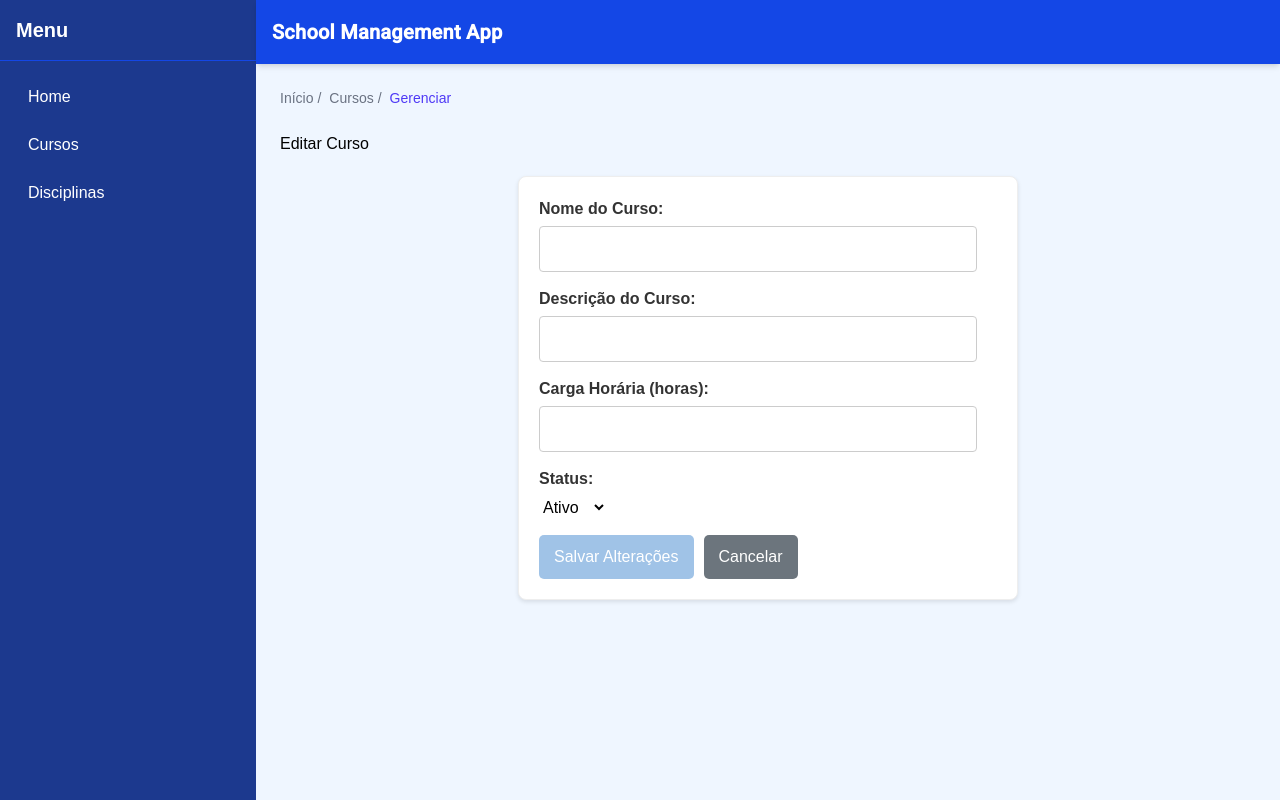
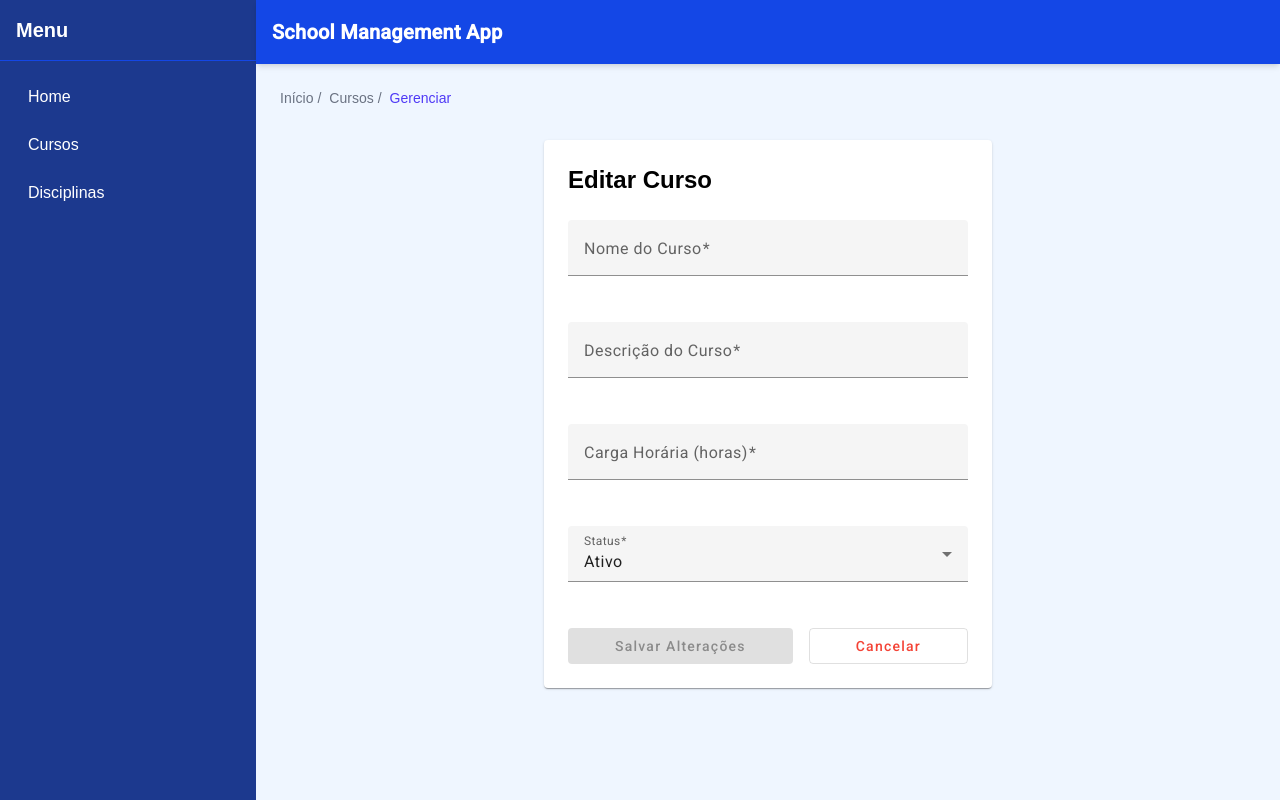
Before and after one commit to santanasara/school-management-app, an Angular app in the folder frontend/: page /cursos/editar/1 in a window 1280 px wide. Built offline with nearby package versions, Linux system fonts and the light colour scheme; no server answers.

Commit message:
refactor: atualiza form de create e edit (#2)

```diff
--- a/frontend/src/app/modules/curso/components/curso-create/curso-create.component.html
+++ b/frontend/src/app/modules/curso/components/curso-create/curso-create.component.html
@@ -1,9 +1,11 @@
-<h3 class="text-2xl font-semibold mb-6">Criar Novo Curso</h3>
+<mat-card class="max-w-md mx-auto mt-8 p-6 shadow-lg">
+  <h3 class="text-2xl font-semibold mb-6">Cadastrar Novo Curso</h3>
 
-<form [formGroup]="cursoForm" (ngSubmit)="onSubmit()" class="max-w-lg mx-auto space-y-6">
+  <form [formGroup]="cursoForm" (ngSubmit)="onSubmit()" class="space-y-6">
+
     <mat-form-field appearance="fill" class="w-full">
       <mat-label>Nome do Curso</mat-label>
-    <input matInput formControlName="nome" />
+      <input matInput type="text" formControlName="nome" />
       <mat-error *ngIf="cursoForm.get('nome')?.invalid && cursoForm.get('nome')?.touched">
         Nome do curso é obrigatório.
       </mat-error>
@@ -11,7 +13,7 @@
 
     <mat-form-field appearance="fill" class="w-full">
       <mat-label>Descrição do Curso</mat-label>
-    <input matInput formControlName="descricao" />
+      <input matInput type="text" formControlName="descricao" />
       <mat-error *ngIf="cursoForm.get('descricao')?.invalid && cursoForm.get('descricao')?.touched">
         Descrição do curso é obrigatório.
       </mat-error>
@@ -37,11 +39,12 @@
     </mat-form-field>
 
     <div class="flex justify-between">
-    <button mat-raised-button color="primary" type="submit" [disabled]="cursoForm.invalid">
-      Salvar Curso
+      <button mat-raised-button color="primary" type="submit" [disabled]="cursoForm.invalid" class="flex-grow mr-2">
+        Cadastrar
       </button>
-    <button mat-stroked-button color="warn" type="button" [routerLink]="['/cursos']">
+      <button mat-stroked-button color="warn" type="button" [routerLink]="['/cursos']" class="flex-grow ml-2">
         Cancelar
       </button>
     </div>
   </form>
+</mat-card>
--- a/frontend/src/app/modules/curso/components/curso-create/curso-create.component.ts
+++ b/frontend/src/app/modules/curso/components/curso-create/curso-create.component.ts
@@ -3,12 +3,12 @@ import { CommonModule } from '@angular/common';
 import { ReactiveFormsModule, FormBuilder, FormGroup, Validators } from '@angular/forms';
 import { Router, RouterLink } from '@angular/router';
 import { CursoService } from '../../services/curso.service';
-import { Curso } from '../../models/curso';
 
 import { MatFormFieldModule } from '@angular/material/form-field';
 import { MatInputModule } from '@angular/material/input';
 import { MatSelectModule } from '@angular/material/select';
 import { MatButtonModule } from '@angular/material/button';
+import { MatCard } from '@angular/material/card';
 
 @Component({
   selector: 'app-curso-create',
@@ -20,7 +20,8 @@ import { MatButtonModule } from '@angular/material/button';
     MatFormFieldModule,
     MatInputModule,
     MatSelectModule,
-    MatButtonModule
+    MatButtonModule,
+    MatCard
   ],
   templateUrl: './curso-create.component.html',
 })
@@ -44,13 +45,12 @@ export class CursoCreateComponent implements OnInit {
 
   onSubmit(): void {
     if (this.cursoForm.valid) {
-      const novoCurso: Curso = this.cursoForm.value;
-      this.cursoService.createCurso(novoCurso).subscribe(() => {
+      this.cursoService.createCurso(this.cursoForm.value).subscribe(() => {
         console.log('Curso criado com sucesso!');
         this.router.navigate(['/cursos']);
       });
     } else {
-      console.log('Formulário inválido. Preencha todos os campos obrigatórios.');
+      console.log('Formulário inválido.');
     }
   }
 }
--- a/frontend/src/app/modules/curso/components/curso-edit/curso-edit.component.css
+++ /dev/null
@@ -1,80 +0,0 @@
-/* src/app/modules/curso/components/curso-edit/curso-edit.component.css */
-
-/* Use os mesmos estilos do curso-create.component.css ou um arquivo de estilos compartilhado */
-form {
-  padding: 20px;
-  border: 1px solid #eee;
-  border-radius: 8px;
-  background-color: #fff;
-  box-shadow: 0 2px 4px rgba(0,0,0,0.1);
-  max-width: 500px;
-  margin: 20px auto;
-}
-
-.form-group {
-  margin-bottom: 15px;
-}
-
-label {
-  display: block;
-  margin-bottom: 5px;
-  font-weight: bold;
-  color: #333;
-}
-
-input[type="text"],
-input[type="number"] {
-  width: calc(100% - 20px);
-  padding: 10px;
-  border: 1px solid #ccc;
-  border-radius: 4px;
-  box-sizing: border-box;
-  font-size: 16px;
-}
-
-input[type="text"]:focus,
-input[type="number"]:focus {
-  outline: none;
-  border-color: #007bff;
-  box-shadow: 0 0 0 0.2rem rgba(0, 123, 255, 0.25);
-}
-
-.error-message {
-  color: #dc3545;
-  font-size: 0.875em;
-  margin-top: 5px;
-}
-
-button[type="submit"] {
-  background-color: #007bff;
-  color: white;
-  padding: 10px 15px;
-  border: none;
-  border-radius: 5px;
-  cursor: pointer;
-  font-size: 16px;
-  margin-right: 10px;
-}
-
-button[type="submit"]:disabled {
-  background-color: #a0c3e7;
-  cursor: not-allowed;
-}
-
-button[type="submit"]:hover:not(:disabled) {
-  background-color: #0056b3;
-}
-
-.cancel-button {
-  background-color: #6c757d;
-  color: white;
-  padding: 10px 15px;
-  border: none;
-  border-radius: 5px;
-  cursor: pointer;
-  font-size: 16px;
-}
-
-.cancel-button:hover {
-  background-color: #5a6268;
-}
--- a/frontend/src/app/modules/curso/components/curso-edit/curso-edit.component.html
+++ b/frontend/src/app/modules/curso/components/curso-edit/curso-edit.component.html
@@ -1,42 +1,50 @@
-<h3>Editar Curso</h3>
+<mat-card class="max-w-md mx-auto mt-8 p-6 shadow-lg">
+  <h3 class="text-2xl font-semibold mb-6">Editar Curso</h3>
 
-<form [formGroup]="cursoForm" (ngSubmit)="onSubmit()">
-  <div class="form-group">
-    <label for="nome">Nome do Curso:</label>
-    <input id="nome" type="text" formControlName="nome">
-    <div *ngIf="cursoForm.get('nome')?.invalid && cursoForm.get('nome')?.touched" class="error-message">
-      Nome do curso é obrigatório.
+  <form [formGroup]="cursoForm" (ngSubmit)="onSubmit()" class="space-y-6">
+
+    <mat-form-field appearance="fill" class="w-full">
+      <mat-label>Nome do Curso</mat-label>
+      <input matInput type="text" formControlName="nome" />
+      <mat-error *ngIf="cursoForm.get('nome')?.invalid && cursoForm.get('nome')?.touched">
+        Nome do curso é obrigatório.
+      </mat-error>
+    </mat-form-field>
+
+    <mat-form-field appearance="fill" class="w-full">
+      <mat-label>Descrição do Curso</mat-label>
+      <input matInput type="text" formControlName="descricao" />
+      <mat-error *ngIf="cursoForm.get('descricao')?.invalid && cursoForm.get('descricao')?.touched">
+        Descrição do curso é obrigatório.
+      </mat-error>
+    </mat-form-field>
+
+    <mat-form-field appearance="fill" class="w-full">
+      <mat-label>Carga Horária (horas)</mat-label>
+      <input matInput type="number" formControlName="cargaHoraria" />
+      <mat-error *ngIf="cursoForm.get('cargaHoraria')?.invalid && cursoForm.get('cargaHoraria')?.touched">
+        Carga horária é obrigatória e deve ser um número positivo.
+      </mat-error>
+    </mat-form-field>
+
+    <mat-form-field appearance="fill" class="w-full">
+      <mat-label>Status</mat-label>
+      <mat-select formControlName="status">
+        <mat-option [value]="true">Ativo</mat-option>
+        <mat-option [value]="false">Inativo</mat-option>
+      </mat-select>
+      <mat-error *ngIf="cursoForm.get('status')?.invalid && cursoForm.get('status')?.touched">
+        Status é obrigatório.
+      </mat-error>
+    </mat-form-field>
+
+    <div class="flex justify-between">
+      <button mat-raised-button color="primary" type="submit" [disabled]="cursoForm.invalid" class="flex-grow mr-2">
+        Salvar Alterações
+      </button>
+      <button mat-stroked-button color="warn" type="button" [routerLink]="['/cursos']" class="flex-grow ml-2">
+        Cancelar
+      </button>
     </div>
-  </div>
-
-  <div class="form-group">
-    <label for="descricao">Descrição do Curso:</label>
-    <input id="descricao" type="text" formControlName="descricao">
-    <div *ngIf="cursoForm.get('descricao')?.invalid && cursoForm.get('descricao')?.touched" class="error-message">
-      Descrição do curso é obrigatório.
-    </div>
-  </div>
-
-  <div class="form-group">
-    <label for="cargaHoraria">Carga Horária (horas):</label>
-    <input id="cargaHoraria" type="number" formControlName="cargaHoraria">
-    <div *ngIf="cursoForm.get('cargaHoraria')?.invalid && cursoForm.get('cargaHoraria')?.touched" class="error-message">
-      Carga horária é obrigatória e deve ser um número positivo.
-    </div>
-  </div>
-
-  <div class="form-group">
-    <label for="status">Status:</label>
-    <select id="status" formControlName="status">
-      <option [ngValue]="true">Ativo</option>
-      <option [ngValue]="false">Inativo</option>
-    </select>
-    <div *ngIf="cursoForm.get('status')?.invalid && cursoForm.get('status')?.touched" class="error-message">
-      Status é obrigatório.
-    </div>
-  </div>
-
-
-  <button type="submit" [disabled]="cursoForm.invalid">Salvar Alterações</button>
-  <button type="button" class="cancel-button" [routerLink]="['/cursos']">Cancelar</button>
-</form>
+  </form>
+</mat-card>
--- a/frontend/src/app/modules/curso/components/curso-edit/curso-edit.component.ts
+++ b/frontend/src/app/modules/curso/components/curso-edit/curso-edit.component.ts
@@ -1,13 +1,17 @@
-// src/app/modules/curso/components/curso-edit/curso-edit.component.ts
-
 import { Component, OnInit } from '@angular/core';
 import { CommonModule } from '@angular/common';
 import { ReactiveFormsModule, FormBuilder, FormGroup, Validators } from '@angular/forms';
 import { ActivatedRoute, Router, RouterLink } from '@angular/router';
 import { CursoService } from '../../services/curso.service';
 import { Curso } from '../../models/curso';
-import { switchMap } from 'rxjs/operators'; // Para encadear observables
+import { switchMap } from 'rxjs/operators';
 import { Observable } from 'rxjs';
+
+import { MatFormFieldModule } from '@angular/material/form-field';
+import { MatInputModule } from '@angular/material/input';
+import { MatSelectModule } from '@angular/material/select';
+import { MatButtonModule } from '@angular/material/button';
+import { MatCard } from '@angular/material/card';
 
 @Component({
   selector: 'app-curso-edit',
@@ -15,10 +19,14 @@ import { Observable } from 'rxjs';
   imports: [
     CommonModule,
     ReactiveFormsModule,
-    RouterLink
+    RouterLink,
+    MatFormFieldModule,
+    MatInputModule,
+    MatSelectModule,
+    MatButtonModule,
+    MatCard
   ],
   templateUrl: './curso-edit.component.html',
-  styleUrls: ['./curso-edit.component.css']
 })
 export class CursoEditComponent implements OnInit {
   cursoForm!: FormGroup;
@@ -47,14 +55,14 @@ export class CursoEditComponent implements OnInit {
         if (this.cursoId) {
           return this.cursoService.getCursoById(this.cursoId);
         }
-        return new Observable<Curso | undefined>(); // Retorna um observable vazio se não houver ID
+        return new Observable<Curso | undefined>();
       })
     ).subscribe(curso => {
       if (curso) {
-        this.cursoForm.patchValue(curso); // Preenche o formulário com os dados do curso
+        this.cursoForm.patchValue(curso);
       } else {
         console.error('Curso não encontrado para edição.');
-        this.router.navigate(['/cursos']); // Redireciona se o curso não for encontrado
+        this.router.navigate(['/cursos']);
       }
     });
   }
@@ -64,7 +72,7 @@ export class CursoEditComponent implements OnInit {
       const cursoAtualizado: Curso = { ...this.cursoForm.value, id: this.cursoId };
       this.cursoService.updateCurso(this.cursoId, cursoAtualizado).subscribe(() => {
         console.log('Curso atualizado com sucesso!');
-        this.router.navigate(['/cursos']); // Redireciona para a lista de cursos
+        this.router.navigate(['/cursos']);
       });
     } else {
       console.log('Formulário inválido ou ID do curso ausente.');
```
Lines whose indentation alone changed are shown as unchanged.
